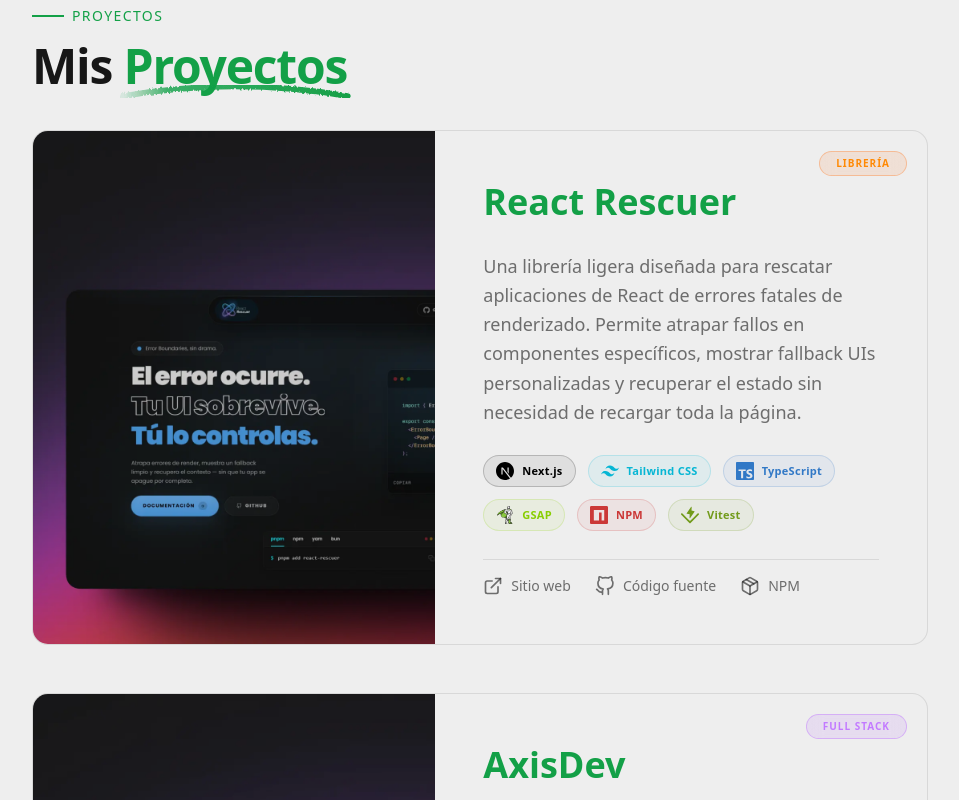
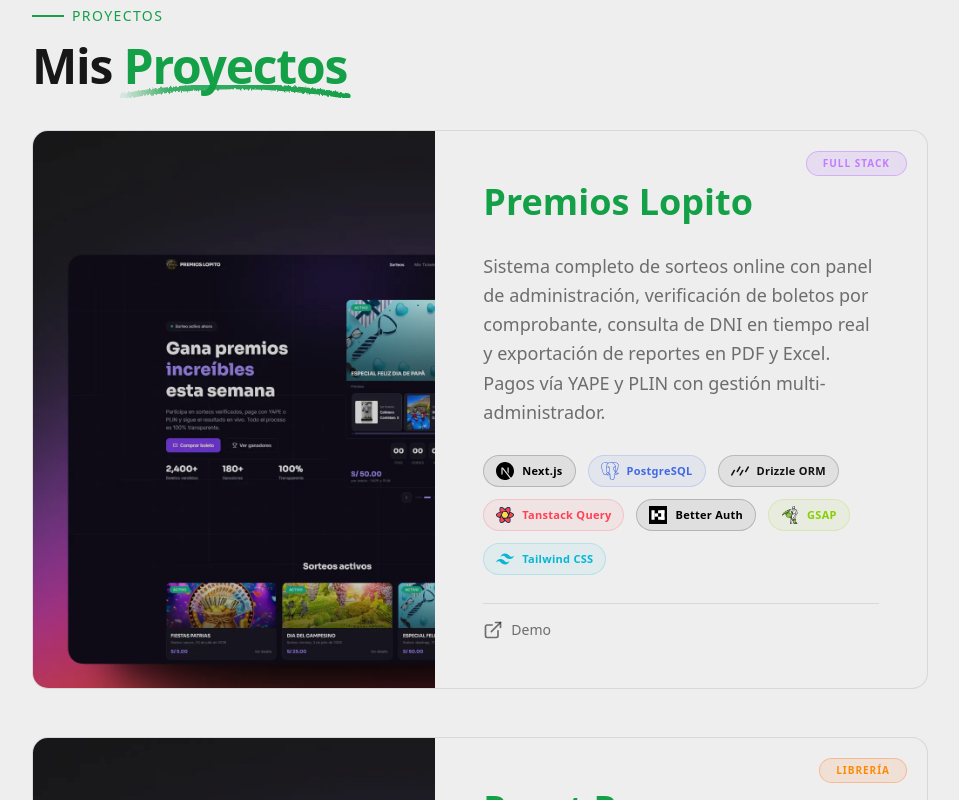
Before and after one commit to rody-huancas/dev-portfolio, a Next.js app: page / in a window 1280 px wide. Shown: the part 3400-4200 px from the top of the page, without its empty margins (160-1119 px from the left). Built offline with nearby package versions, Linux system fonts and the light colour scheme; no server answers; a web font is replaced by a local one.

Commit message:
feat(projects): add new project "Premios Lopito" with detailed description and technologies

```diff
--- a/src/data/projects.data.ts
+++ b/src/data/projects.data.ts
@@ -1,6 +1,19 @@
 import type { IProject } from "@/types/projects.types";
 
 export const projectsData: IProject[] = [
+  {
+    id         : "5a0b3797-a8f2-47bc-8d49-268daeaad611",
+    title      : "Premios Lopito",
+    description: {
+      es: "Sistema completo de sorteos online con panel de administración, verificación de boletos por comprobante, consulta de DNI en tiempo real y exportación de reportes en PDF y Excel. Pagos vía YAPE y PLIN con gestión multi-administrador.",
+      en: "Full-featured online raffle system with an admin dashboard, ticket verification via payment receipts, real-time DNI lookup, and report exports in PDF and Excel. Supports YAPE and PLIN payments with multi-admin management.",
+    },
+    technologies: ["Next.js", "PostgreSQL", "Drizzle ORM", "Tanstack Query", "Better Auth", "GSAP", "Tailwind CSS"],
+    githubUrl   : "",
+    liveUrl     : "https://www.premioslopito.com/",
+    imageUrl    : "/projects/image-premios-lopito.webp",
+    type        : "FullStack"
+  },
   {
     id         : "a1b2c3d4-e5f6-7890-abcd-ef1234567890",
     title      : "React Rescuer",
```
